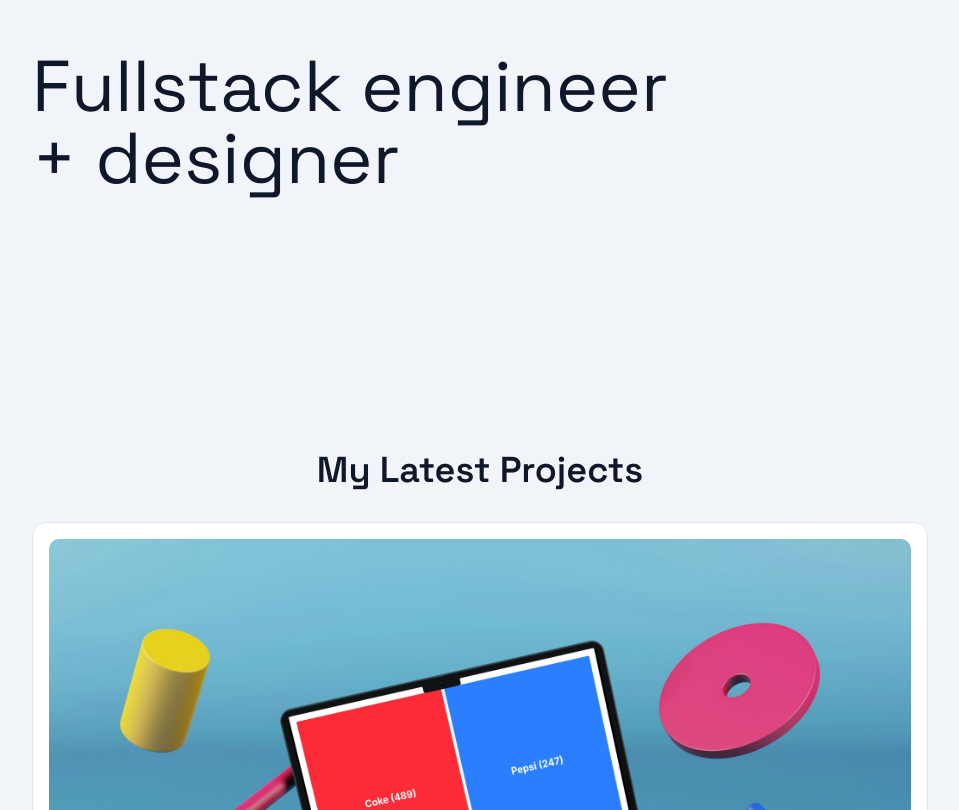
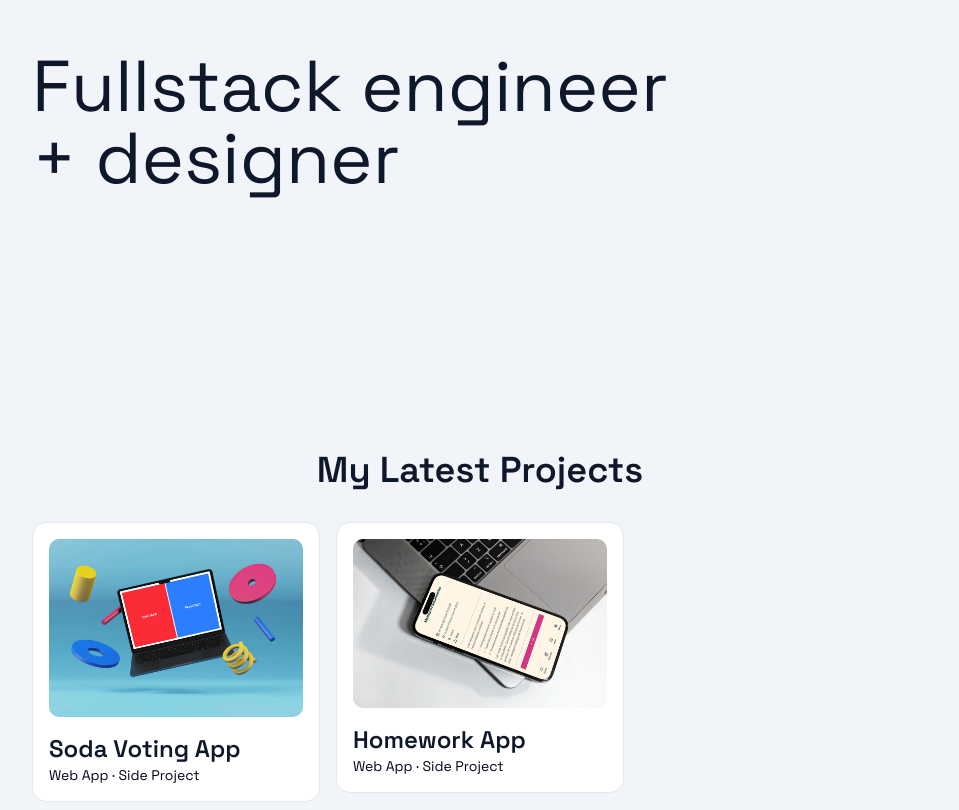
Before and after one commit to smlxdesign/portfolio, a Next.js app: page / in a window 1280 px wide. Shown: the part 142-952 px from the top of the page, without its empty margins (160-1119 px from the left). Built offline with nearby package versions, Linux system fonts and the light colour scheme.

Commit message:
make "latest projects" section look good

```diff
--- a/src/app/page.tsx
+++ b/src/app/page.tsx
@@ -16,7 +16,7 @@ export default function HomePage() {
 				</section>
 				<section className="flex flex-col gap-8 px-6 py-16 md:py-48 lg:px-24 xl:px-48">
 					<h2 className="h2 w-full text-center">My Latest Projects</h2>
-					<div className="flex flex-col gap-4">
+					<div className="flex flex-col gap-4 sm:grid sm:grid-cols-2 lg:grid-cols-3">
 						{products.map((product, index) => {
 							if (index >= 3) {
 								return null;
```
